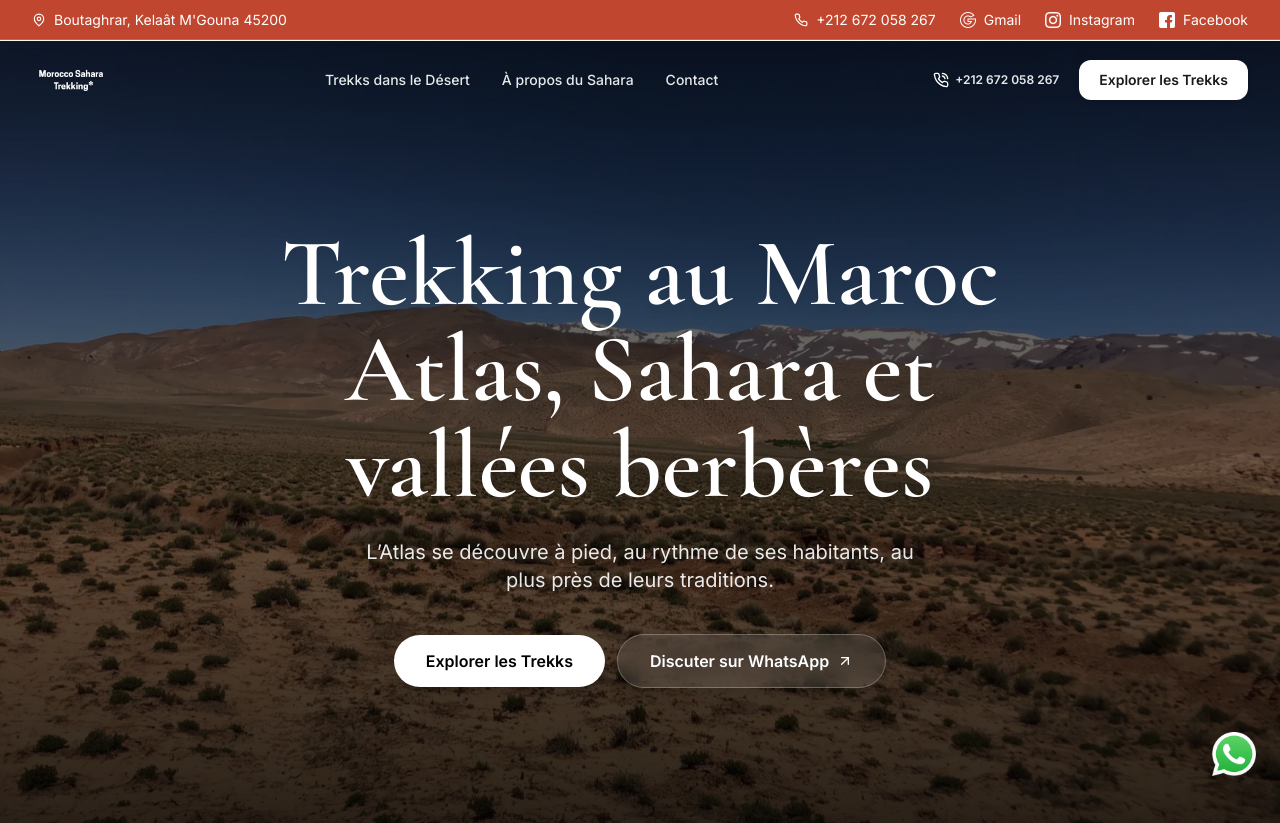
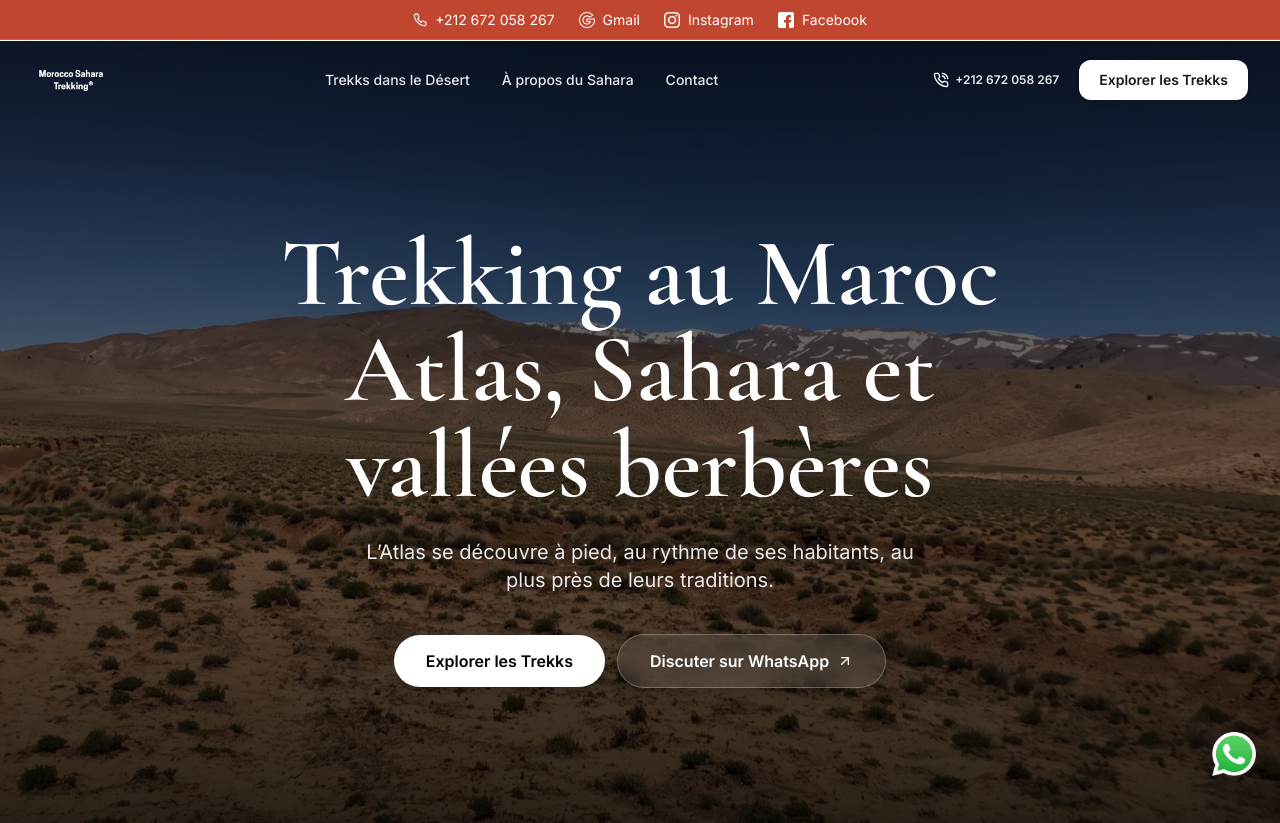
Before and after one commit to MAHMOUDIFARID/morocco-sahara-trekking, a Next.js app: page / in a window 1280 px wide. Shown: the top 823 px of the page. Built offline with nearby package versions, Linux system fonts and the light colour scheme.

Commit message:
Remove location from TopBar and center contact and social items

```diff
--- a/components/TopBar.tsx
+++ b/components/TopBar.tsx
@@ -1,7 +1,7 @@
 "use client";
 
 import { usePathname } from "next/navigation";
-import { MapPin, Phone } from "lucide-react";
+import { Phone } from "lucide-react";
 
 export default function TopBar() {
   const pathname = usePathname();
@@ -12,26 +12,11 @@
   }
   return (
     <div className="hidden md:flex w-full bg-[#C0462F] text-white text-xs md:text-sm h-10 border-b border-white/15 z-40 relative">
-      <div className="mx-auto flex w-full max-w-7xl items-center justify-between px-4 sm:px-6 lg:px-8">
-        {/* Left Side: Location */}
-        <a
-          href="https://www.google.com/maps/place/Trekking+Vall%C3%A9e+des+Roses+Tour+Guide+Mohamed/@31.3844657,-6.1343235,17z"
-          target="_blank"
-          rel="noopener noreferrer"
-          title="Voir sur Google Maps"
-          className="flex items-center gap-2 transition-all duration-200 hover:opacity-80 hover:text-[#FDE8DC]"
-        >
-          <MapPin className="h-3.5 w-3.5 text-white shrink-0" />
-          <span className="font-normal">
-            Boutaghrar, Kelaât M&apos;Gouna 45200
-          </span>
-        </a>
-
-        {/* Right Side: Contact & Social */}
-        <div className="flex items-center gap-6">
+      <div className="mx-auto flex w-full max-w-7xl items-center justify-center gap-6 px-4 sm:px-6 lg:px-8">
+        {/* Phone */}
         <a
           href="tel:00212672058267"
-            className="flex items-center gap-2 transition-all duration-200 hover:opacity-80 hover:text-[#FDE8DC]"
+          className="flex items-center gap-2 hover:opacity-80 transition-opacity duration-200"
         >
           <Phone className="h-3.5 w-3.5 shrink-0" />
           <span>+212 672 058 267</span>
@@ -96,6 +81,5 @@
         </a>
       </div>
     </div>
-    </div>
   );
 }
```
Lines whose indentation alone changed are shown as unchanged.
